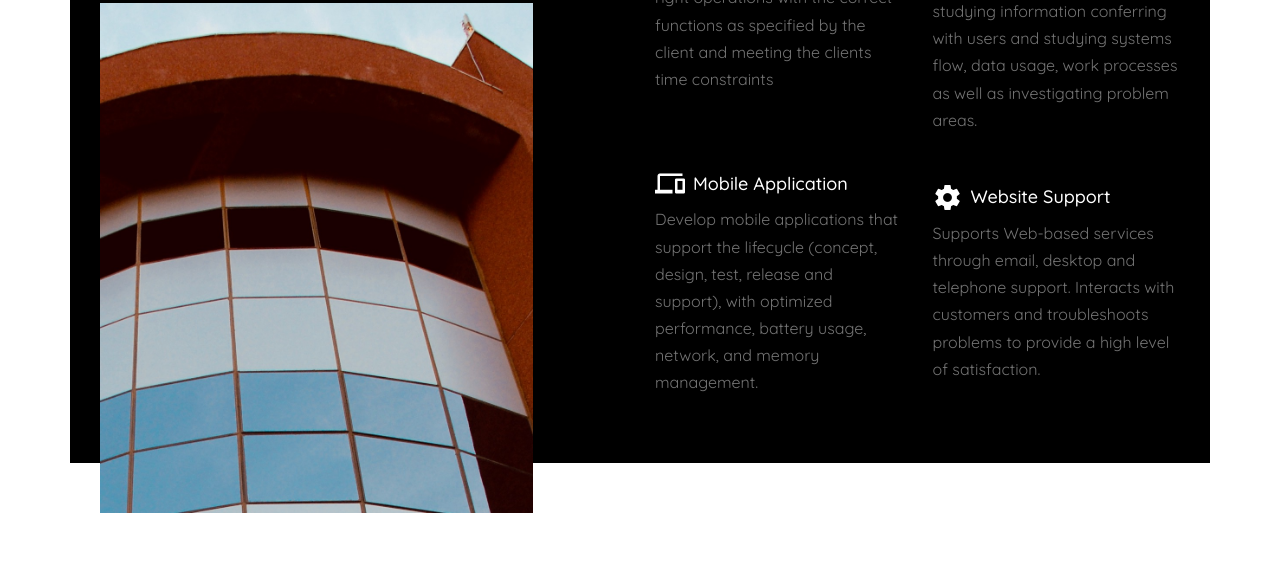
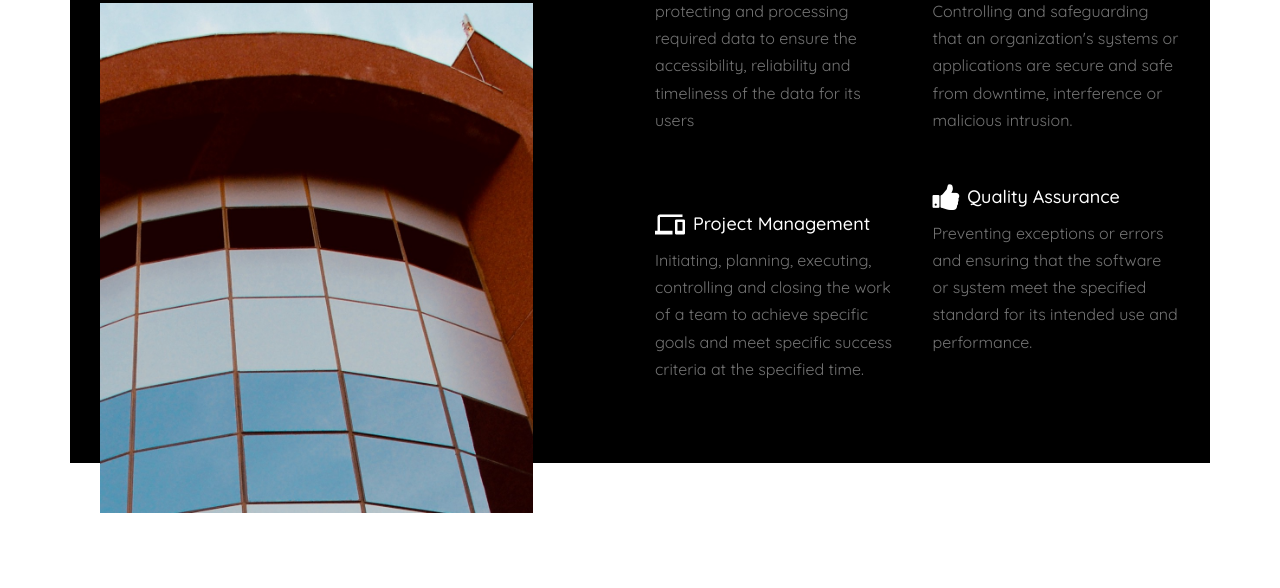
Before and after one commit to botswana-harvard/se-dmc, a Django app: page / in a window 1280 px wide. Shown: the part 941-1529 px from the top of the page. Run offline with Django 3.2, Linux system fonts and the light colour scheme; some libraries are stand-ins or nearby versions; some web fonts are replaced.

Commit message:
update index.html

```diff
--- a/se_dmc/templates/main_index.html
+++ b/se_dmc/templates/main_index.html
@@ -84,8 +84,10 @@
 								<li class="has-children"><a href="#">Other Links</a>
 									<ul class="dropdown">
 										<li><a href="https://bhp.org.bw/" target="_blank">BHP Website</a></li>
-										<li><a href="http://utility-systems.bhp.org.bw/" target="_blank">Utility System</a></li>
+										<li><a href="http://utility-systems.bhp.org.bw:8000/" target="_blank">Contacts</a></li>
+										<li><a href="http://utility-systems.bhp.org.bw:8001/" target="_blank">Study Protocol Numbers</a></li>
 										<li><a href="https://redmine.bhp.org.bw/" target="_blank">RedMine </a></li>
+										<li><a href="https://redcap.bhp.org.bw/" target="_blank">RedCap </a></li>
 										<li><a href="https://github.com/botswana-harvard/" target="_blank">Git Hub</a></li>
 										<li><a href="https://dataverse.bhp.org.bw/" target="_blank">DataVerse</a></li>
 									</ul></li>
@@ -143,7 +145,7 @@
 	<script src="{% static 'se_dmc/js/typed.js' %}"></script>
 	<script>
 		var typed = new Typed('.typed-words', {
-			strings : [ "Web Apps", " Django Framework", " Mobile Apps" ],
+			strings : [ "Data Management", " Project Management", " Systems Security", " Quality Assurance", " Development and Maintenance", " End User Management And Support" ],
 			typeSpeed : 80,
 			backSpeed : 80,
 			backDelay : 4000,
--- a/se_dmc/templates/se_dmc/index.html
+++ b/se_dmc/templates/se_dmc/index.html
@@ -2,7 +2,7 @@
 
 {% block content %}
 	{% load static %}
-    <div class="site-blocks-cover overlay" style="background-image: url({% static 'se_dmc/images/hero_1.jpg' %});" data-aos="fade" data-stellar-background-ratio="0.5">
+    <div class="site-blocks-cover overlay" style="background-image: url({% static 'se_dmc/images/background.jpg' %});" data-aos="fade" data-stellar-background-ratio="0.5">
       <div class="container">
         <div class="row align-items-center justify-content-center text-center">
 
@@ -45,26 +45,25 @@
               </div>
               <div class="col-lg-3 ml-auto">
                 <div class="mb-5">
-                  <h3 class="d-flex align-items-center"><span class="icon icon-laptop2 mr-2"></span><span>Web Design</span></h3>
-                  <p>Design websites that are of the right operations with the correct functions as specified by the client and meeting the clients time constraints</p>
+                  <h3 class="d-flex align-items-center"><span class="icon icon-laptop2 mr-2"></span><span>Data Management</span></h3>
+                  <p>Acquiring, validating, storing, protecting and processing required data to ensure the accessibility, reliability and timeliness of the data for its users</p>
                 </div>
 
                 <div>
-                  <br/><h3 class="d-flex align-items-center"><span class="icon icon-phonelink mr-2"></span><span>Mobile Application</span></h3>
-                  <p>Develop mobile applications that support the lifecycle (concept, design, test, release and support),
-                    with optimized performance, battery usage, network, and memory management. </p>
+                  <br/><h3 class="d-flex align-items-center"><span class="icon icon-phonelink mr-2"></span><span>Project Management</span></h3>
+                  <p>Initiating, planning, executing, controlling and closing the work of a team to achieve specific goals and meet specific success criteria at the specified time.</p>
                 </div>
 
               </div>
               <div class="col-lg-3">
                 <div class="mb-5">
-                  <h3 class="d-flex align-items-center"><span class="icon icon-question_answer mr-2"></span><span>Web Application</span></h3>
-                  <p>Develop web applications, by studying information conferring with users and studying systems flow, data usage, work processes as well as investigating problem areas.</p>
+                  <h3 class="d-flex align-items-center"><span class="icon icon-security mr-2"></span><span>Systems Security</span></h3>
+                  <p>Controlling and safeguarding that an organization's systems or applications are secure and safe from downtime, interference or malicious intrusion.</p>
                 </div>
 
                 <div>
-                  <h3 class="d-flex align-items-center"><span class="icon icon-settings mr-2"></span><span>Website Support</span></h3>
-                  <p>Supports Web-based services through email, desktop and telephone support. Interacts with customers and troubleshoots problems to provide a high level of satisfaction. </p>
+                  <h3 class="d-flex align-items-center"><span class="icon icon-thumbs-up mr-2"></span><span>Quality Assurance</span></h3>
+                  <p>Preventing exceptions or errors and ensuring that the software or system meet the specified standard for its intended use and performance.</p>
                 </div>
               </div>
             </div>
```
